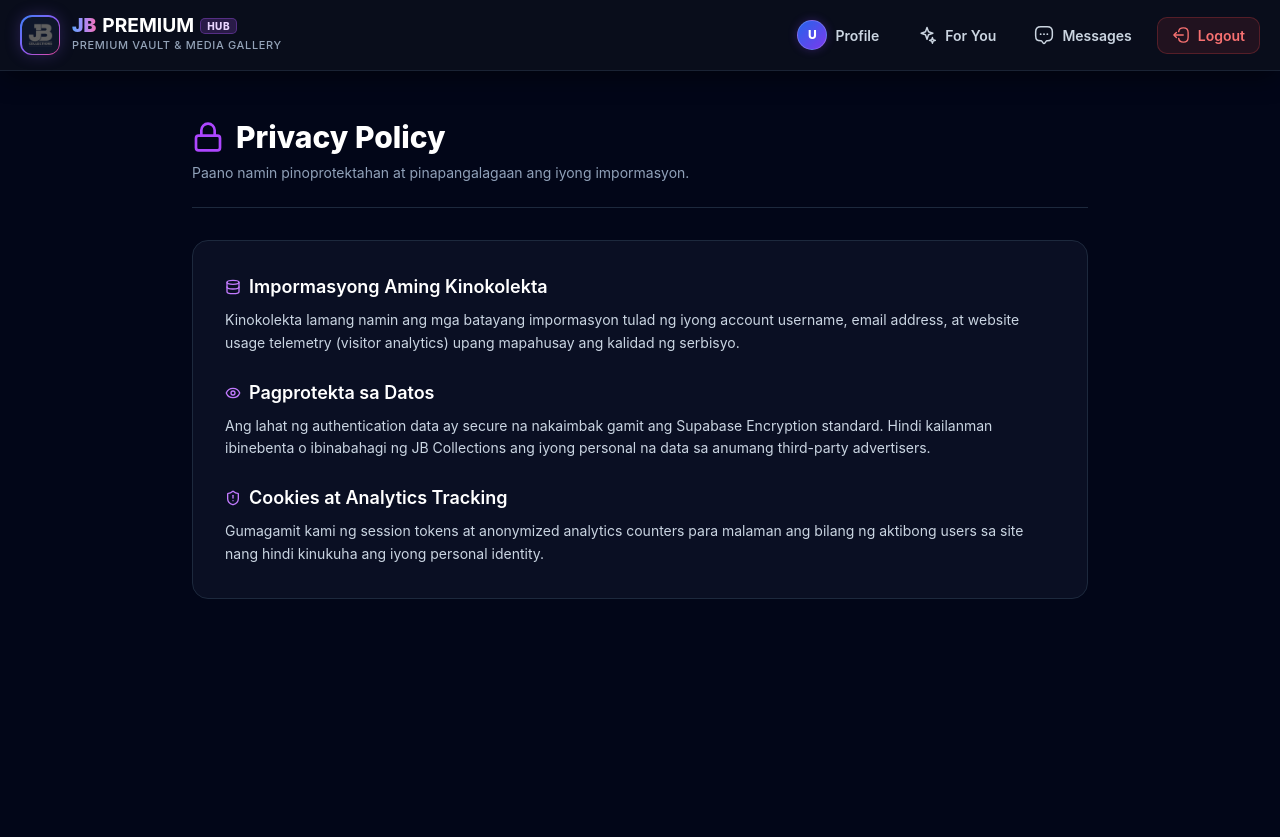
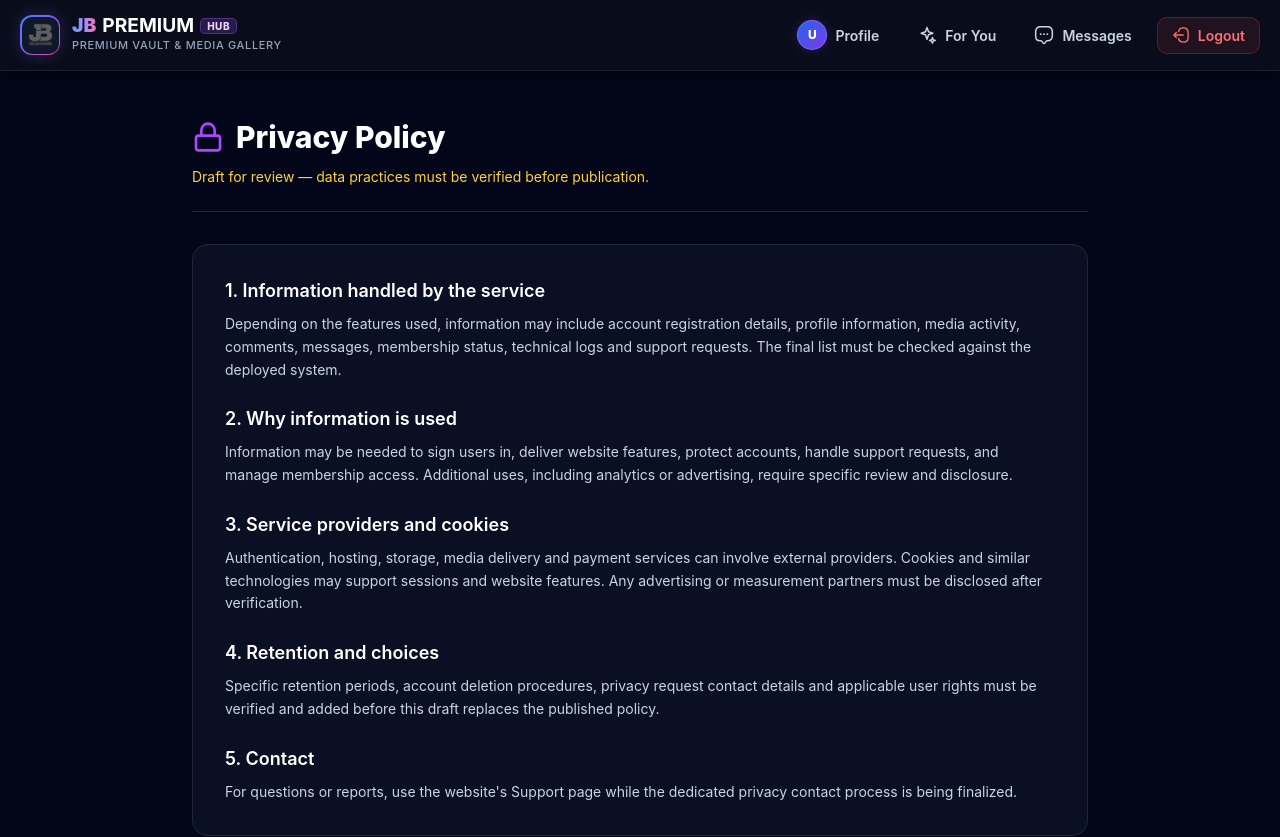
Before and after one commit to jbcollections00/jb-premium-hub, a React (Vite) app: page /privacy in a window 1280 px wide. Shown: the top 837 px of the page. Built offline with nearby package versions, Linux system fonts and the light colour scheme; no server answers.

Commit message:
docs: prepare reviewed general-audience privacy draft

```diff
--- a/src/pages/legal/PrivacyPage.jsx
+++ b/src/pages/legal/PrivacyPage.jsx
@@ -1,51 +1,39 @@
 import React from 'react';
-import { Lock, Eye, Database, ShieldAlert } from 'lucide-react';
+import { Lock } from 'lucide-react';
 
+// Review draft: reconcile with actual logging, R2, ads, messaging and payment data flows.
 export default function PrivacyPage() {
   return (
     <div className="min-h-screen bg-slate-950 text-slate-200 py-12 px-4 sm:px-6 lg:px-8">
       <div className="max-w-4xl mx-auto space-y-8">
-
-        {/* Header */}
-        <div className="border-b border-slate-800 pb-6">
+        <header className="border-b border-slate-800 pb-6">
           <h1 className="text-3xl font-extrabold text-white flex items-center gap-3">
             <Lock className="w-8 h-8 text-purple-500" /> Privacy Policy
           </h1>
-          <p className="text-slate-400 text-sm mt-2">
-            Paano namin pinoprotektahan at pinapangalagaan ang iyong impormasyon.
-          </p>
-        </div>
-
-        {/* Content Box */}
+          <p className="text-amber-300 text-sm mt-3">Draft for review — data practices must be verified before publication.</p>
+        </header>
         <div className="bg-slate-900/60 border border-slate-800 rounded-2xl p-6 sm:p-8 space-y-6 text-sm leading-relaxed text-slate-300">
           <section className="space-y-2">
-            <h2 className="text-lg font-semibold text-white flex items-center gap-2">
-              <Database className="w-4 h-4 text-purple-400" /> Impormasyong Aming Kinokolekta
-            </h2>
-            <p>
-              Kinokolekta lamang namin ang mga batayang impormasyon tulad ng iyong account username, email address, at website usage telemetry (visitor analytics) upang mapahusay ang kalidad ng serbisyo.
-            </p>
+            <h2 className="text-lg font-semibold text-white">1. Information handled by the service</h2>
+            <p>Depending on the features used, information may include account registration details, profile information, media activity, comments, messages, membership status, technical logs and support requests. The final list must be checked against the deployed system.</p>
           </section>
-
           <section className="space-y-2">
-            <h2 className="text-lg font-semibold text-white flex items-center gap-2">
-              <Eye className="w-4 h-4 text-purple-400" /> Pagprotekta sa Datos
-            </h2>
-            <p>
-              Ang lahat ng authentication data ay secure na nakaimbak gamit ang Supabase Encryption standard. Hindi kailanman ibinebenta o ibinabahagi ng JB Collections ang iyong personal na data sa anumang third-party advertisers.
-            </p>
+            <h2 className="text-lg font-semibold text-white">2. Why information is used</h2>
+            <p>Information may be needed to sign users in, deliver website features, protect accounts, handle support requests, and manage membership access. Additional uses, including analytics or advertising, require specific review and disclosure.</p>
           </section>
-
           <section className="space-y-2">
-            <h2 className="text-lg font-semibold text-white flex items-center gap-2">
-              <ShieldAlert className="w-4 h-4 text-purple-400" /> Cookies at Analytics Tracking
-            </h2>
-            <p>
-              Gumagamit kami ng session tokens at anonymized analytics counters para malaman ang bilang ng aktibong users sa site nang hindi kinukuha ang iyong personal identity.
-            </p>
+            <h2 className="text-lg font-semibold text-white">3. Service providers and cookies</h2>
+            <p>Authentication, hosting, storage, media delivery and payment services can involve external providers. Cookies and similar technologies may support sessions and website features. Any advertising or measurement partners must be disclosed after verification.</p>
+          </section>
+          <section className="space-y-2">
+            <h2 className="text-lg font-semibold text-white">4. Retention and choices</h2>
+            <p>Specific retention periods, account deletion procedures, privacy request contact details and applicable user rights must be verified and added before this draft replaces the published policy.</p>
+          </section>
+          <section className="space-y-2">
+            <h2 className="text-lg font-semibold text-white">5. Contact</h2>
+            <p>For questions or reports, use the website's Support page while the dedicated privacy contact process is being finalized.</p>
           </section>
         </div>
-
       </div>
     </div>
   );
```
